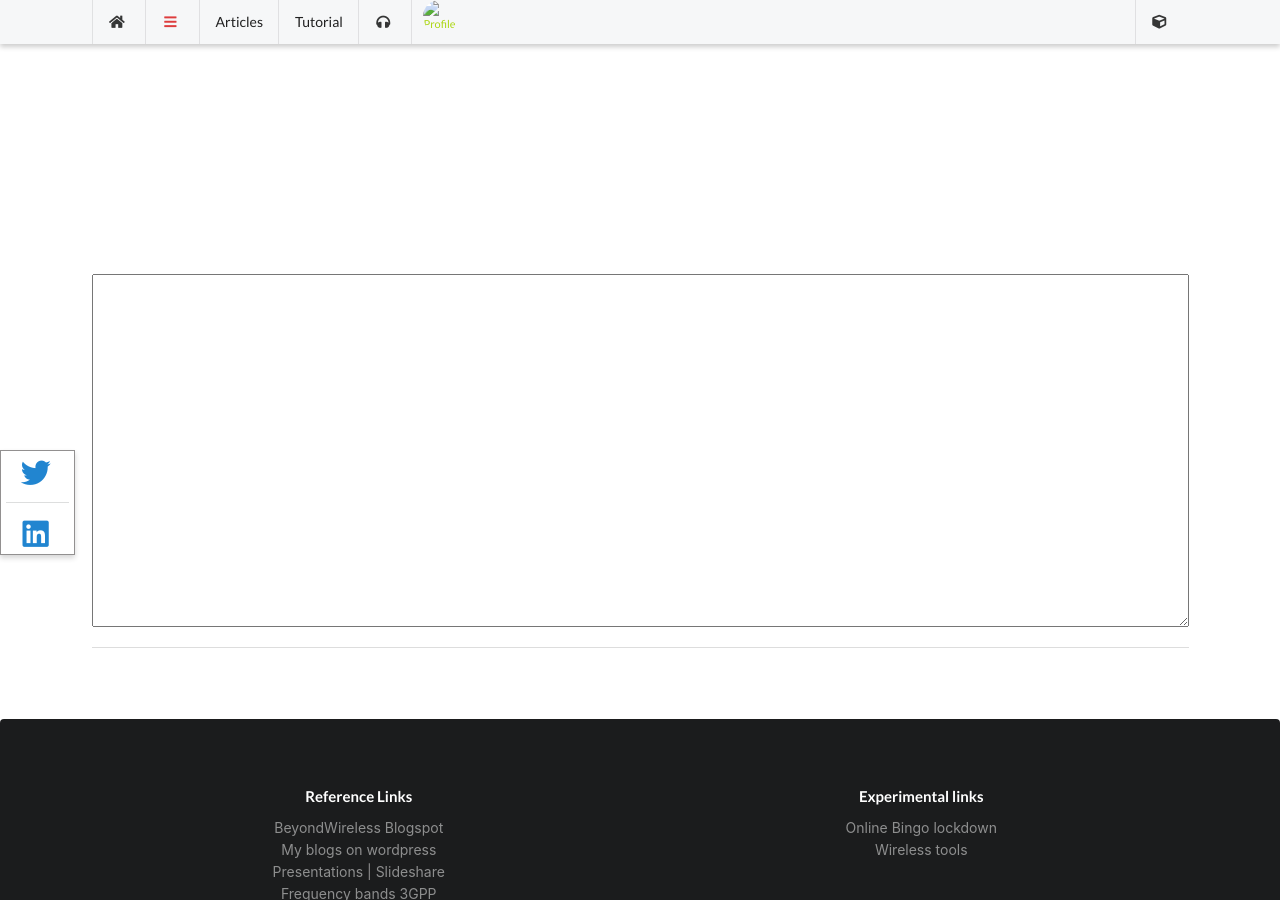
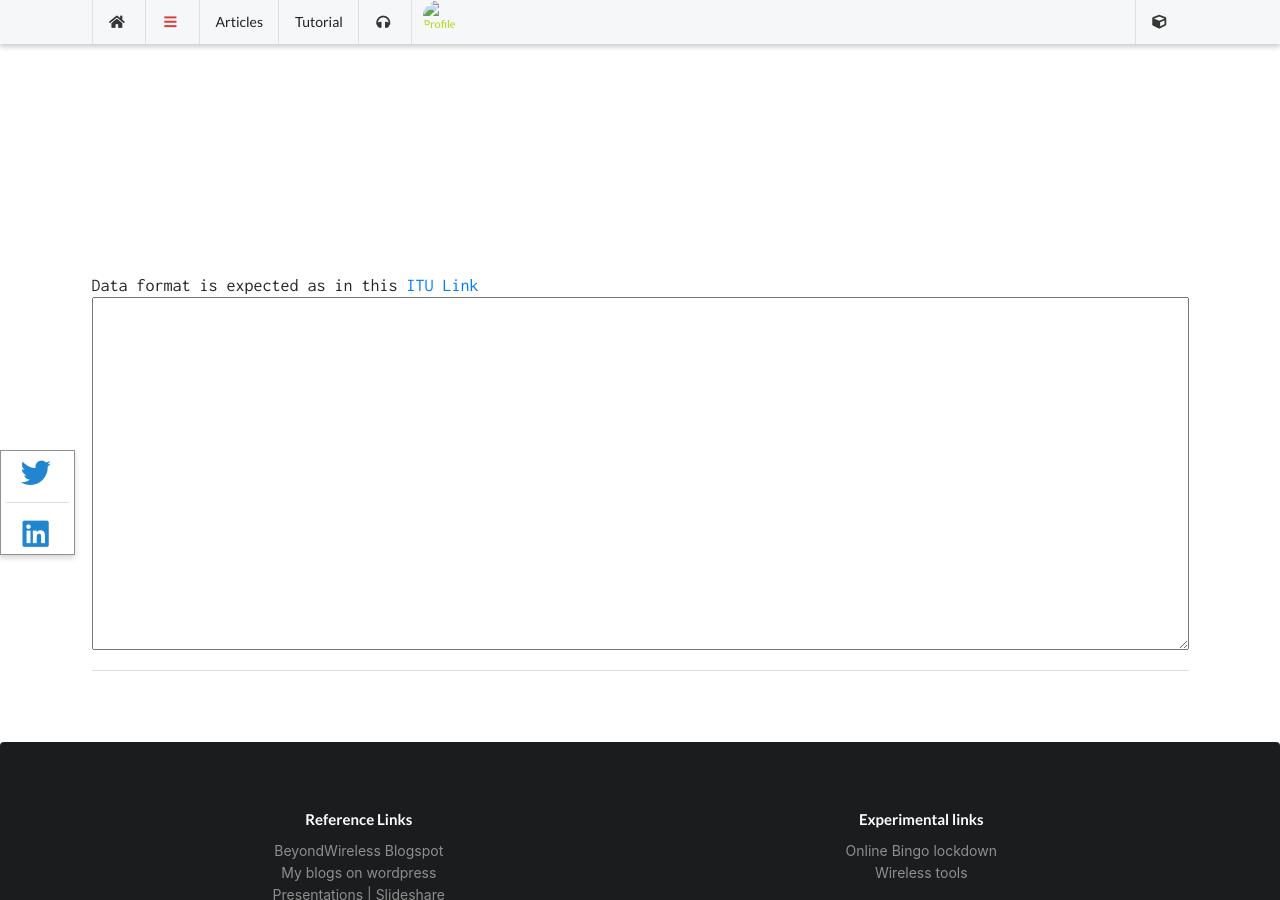
Before and after one commit to wiless/wiless.github.io, a Jekyll site: the page built from _apps/snl.html, in a window 1280 px wide and 900 px high, scrolled down 451 px. Built offline with Jekyll 4.4.1, drawn with Linux system fonts in a browser that asks for light colours; nearby versions of some CDN libraries; some web fonts are replaced; comment, search, counter and statistics services are not loaded; a style sheet for code colours, icons or effects is not loaded.

Commit message:
Update snl.html

```diff
--- a/_apps/snl.html
+++ b/_apps/snl.html
@@ -28,6 +28,7 @@ title: SNL Spectrum Viewer
 <button class="ui float right teal button" name="saveButton" onclick="CallPlots()"> Plot </button>
 	    <div id="view" class="column"></div>
 	    <div  id="vegaspec" style="height:300px"> </div>
+Data format is expected as in this <a target=_blank href="https://www.itu.int/online/sns/freqlist.sh?ntc_id=116520362&ie=y&sat_type=G&categ=C&script=&select_list=F&sel_type=&sel_satname=INSAT-KA82.5E&sat_name=INSAT-KA82.5E&plan_id=&ntc_nbr="> ITU Link</a>
 	    <textarea  id="vegadata" style="width:100%" rows=15> </textarea>
 
 
```
